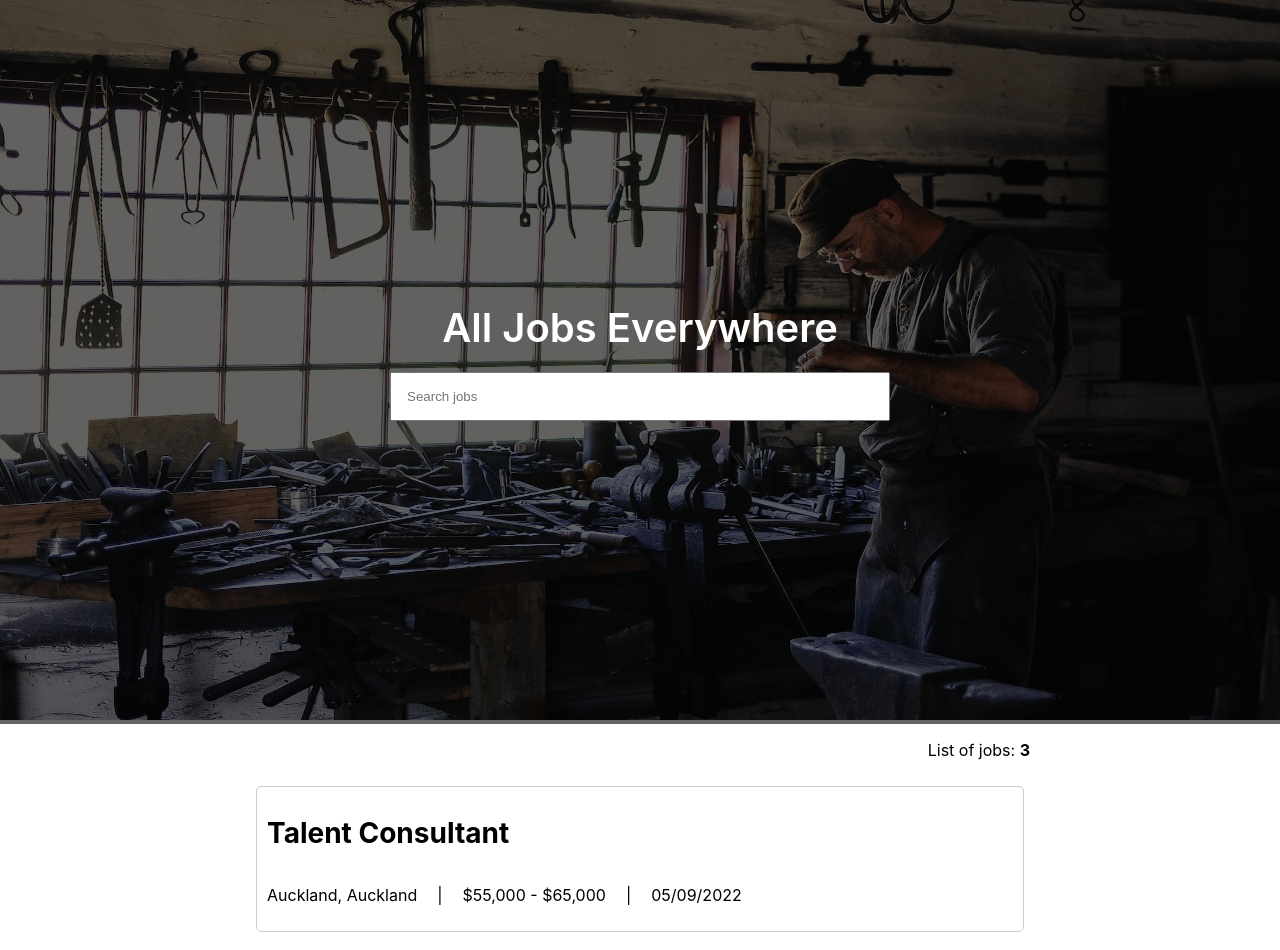
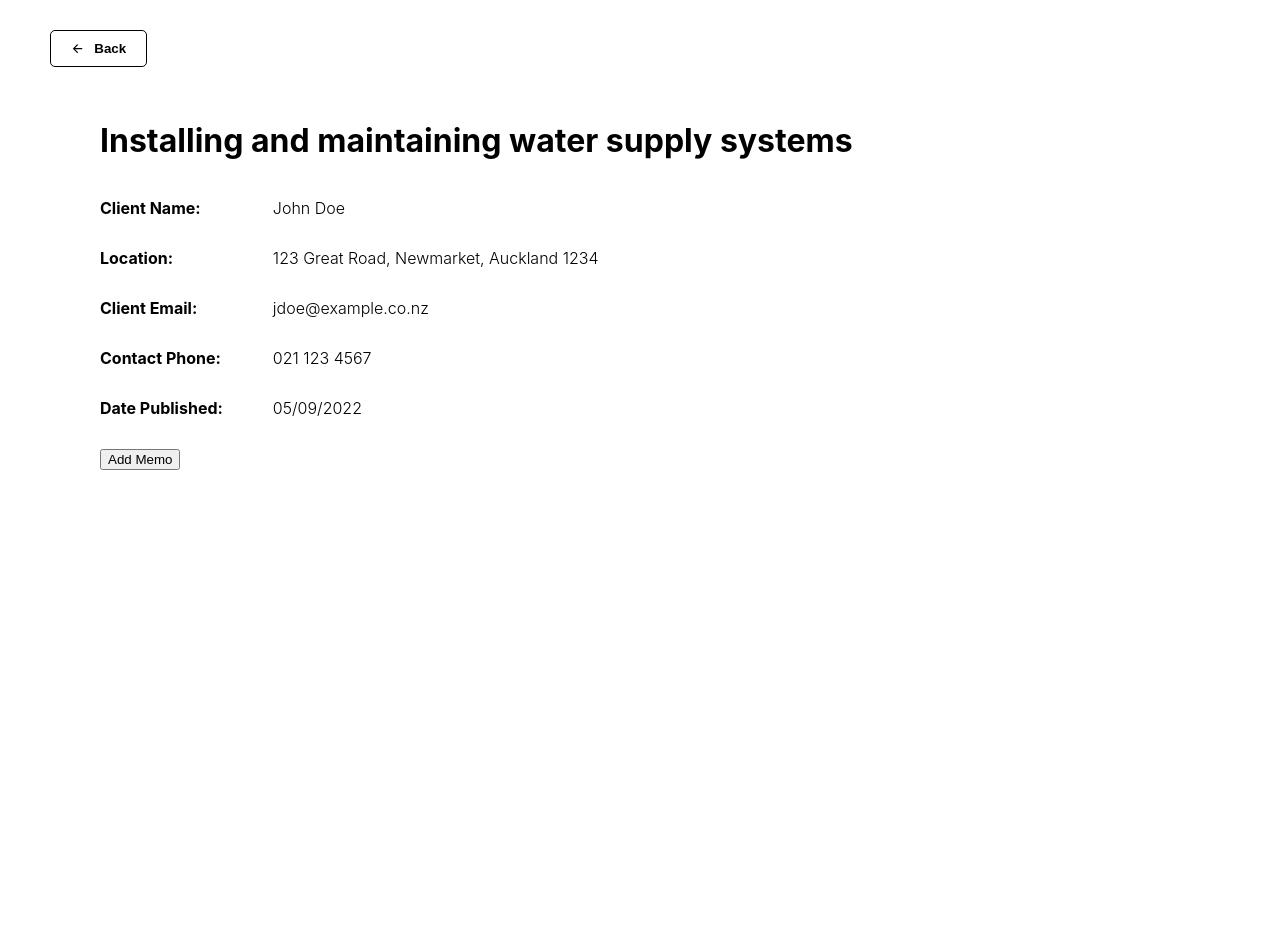
Before and after one commit to danielkim2711/react-tradie-jobs, a React (Create React App) app: page /4accb4a4-3052-4eba-9e25-3a04d202cc3c in a window 1280 px wide. Shown: the top 950 px of the page. After the commit the page ends 800 px from the top, so only its background shows below. Built offline with nearby package versions, Linux system fonts and the light colour scheme.

Commit message:
Create job component

```diff
--- a/package.json
+++ b/package.json
@@ -8,6 +8,8 @@
     "@testing-library/user-event": "^13.5.0",
     "react": "^18.2.0",
     "react-dom": "^18.2.0",
+    "react-icons": "^4.4.0",
+    "react-router-dom": "^6.3.0",
     "react-scripts": "5.0.1",
     "uuid": "^8.3.2",
     "web-vitals": "^2.1.4"
--- a/src/App.js
+++ b/src/App.js
@@ -1,11 +1,15 @@
-import Hero from './components/hero/hero.component';
-import CardList from './components/card-list/card-list.component';
+import { Routes, Route } from 'react-router-dom';
+
+import Home from './routes/home/home.component';
+import Job from './routes/job/job.component';
 
 function App() {
   return (
     <>
-      <Hero />
-      <CardList />
+      <Routes>
+        <Route path='/' element={<Home />} />
+        <Route path='/:jobId' element={<Job />} />
+      </Routes>
     </>
   );
 }
--- a/src/components/card/card.component.jsx
+++ b/src/components/card/card.component.jsx
@@ -1,17 +1,19 @@
+import { Link } from 'react-router-dom';
+
 import './card.styles.css';
 
 const Card = ({ job }) => {
   return (
-    <div className='card-container'>
+    <Link to={job.id} className='card-container'>
       <h1>{job.title}</h1>
       <div className='card-details'>
-        <p>{job.location}</p>
+        <p>{job.clientName}</p>
         <span>|</span>
-        <p>{job.salary}</p>
+        <p>{job.clientEmail}</p>
         <span>|</span>
         <p>{job.createdAt}</p>
       </div>
-    </div>
+    </Link>
   );
 };
 
--- a/src/components/hero/hero.component.jsx
+++ b/src/components/hero/hero.component.jsx
@@ -9,8 +9,11 @@ const Hero = () => {
       <div className='overlay'></div>
       <img src={backgroundImage} alt='job' className='hero-image' />
       <div className='hero-search-container'>
-        <h2 className='hero-title'>All Jobs Everywhere</h2>
-        <SearchBox className='hero-search-box' placeholder='Search jobs' />
+        <h2 className='hero-title'>Find and Manage Your Jobs</h2>
+        <SearchBox
+          className='hero-search-box'
+          placeholder='Search jobs by title'
+        />
       </div>
     </div>
   );
--- a/src/db.js
+++ b/src/db.js
@@ -4,36 +4,27 @@ const jobs = [
   {
     id: uuidv4(),
     status: ['scheduled', 'active', 'invoicing', 'to priced', 'completed'],
-    title: 'Talent Consultant',
-    location: 'Auckland, Auckland',
-    salary: '$55,000 - $65,000',
-    contactType: 'full',
-    contactName: 'John Doe',
-    contactEmail: 'jdoe@example.co.nz',
+    title: 'Install and maintain water supply systems',
+    clientName: 'John Doe',
+    clientEmail: 'jdoe@example.co.nz',
     contactPhone: '021 123 4567',
     createdAt: '05/09/2022',
   },
   {
     id: uuidv4(),
     status: ['scheduled', 'active', 'invoicing', 'to priced', 'completed'],
-    title: 'Shop Mechanic',
-    location: 'Hamilton, Waikato',
-    salary: '$22.00 - $24.00',
-    contactType: 'full',
-    contactName: 'John Doe',
-    contactEmail: 'jdoe@example.co.nz',
+    title: 'Repair washing machines and sinks',
+    clientName: 'John Doe',
+    clientEmail: 'jdoe@example.co.nz',
     contactPhone: '021 123 4567',
     createdAt: '04/09/2022',
   },
   {
     id: uuidv4(),
     status: ['scheduled', 'active', 'invoicing', 'to priced', 'completed'],
-    title: 'Commercial Carpenter',
-    location: 'Christchurch, Canterbury',
-    salary: '$22.00 - $32.00',
-    contactType: 'full',
-    contactName: 'John Doe',
-    contactEmail: 'jdoe@example.co.nz',
+    title: 'Install waste disposal and sanitary systems',
+    clientName: 'John Doe',
+    clientEmail: 'jdoe@example.co.nz',
     contactPhone: '021 123 4567',
     createdAt: '03/09/2022',
   },
--- a/src/index.css
+++ b/src/index.css
@@ -17,3 +17,8 @@ body {
   -webkit-font-smoothing: antialiased;
   -moz-osx-font-smoothing: grayscale;
 }
+
+a {
+  color: #000;
+  text-decoration: none;
+}
--- a/src/index.js
+++ b/src/index.js
@@ -1,5 +1,6 @@
 import React from 'react';
 import ReactDOM from 'react-dom/client';
+import { BrowserRouter } from 'react-router-dom';
 import './index.css';
 import App from './App';
 import reportWebVitals from './reportWebVitals';
@@ -7,7 +8,9 @@ import reportWebVitals from './reportWebVitals';
 const root = ReactDOM.createRoot(document.getElementById('root'));
 root.render(
   <React.StrictMode>
-    <App />
+    <BrowserRouter>
+      <App />
+    </BrowserRouter>
   </React.StrictMode>
 );
 
--- /dev/null
+++ b/src/routes/home/home.component.jsx
@@ -0,0 +1,13 @@
+import Hero from '../../components/hero/hero.component';
+import CardList from '../../components/card-list/card-list.component';
+
+const Home = () => {
+  return (
+    <>
+      <Hero />
+      <CardList />
+    </>
+  );
+};
+
+export default Home;
--- /dev/null
+++ b/src/routes/job/job.component.jsx
@@ -0,0 +1,44 @@
+import { Link, useParams } from 'react-router-dom';
+
+import jobs from '../../db';
+
+import Hero from '../../components/hero/hero.component';
+
+import { IoArrowBack } from 'react-icons/io5';
+import './job.styles.css';
+
+const Job = () => {
+  const { jobId } = useParams();
+
+  return (
+    <>
+      <div className='job-container'>
+        <Link to='/'>
+          <button className='btn-go-back'>
+            <IoArrowBack style={{ marginRight: '10px' }} /> Back
+          </button>
+        </Link>
+        <h1>Installing and maintaining water supply systems</h1>
+        <div className='job-description-container'>
+          <div className='job-description-left'>
+            <p>Client Name:</p>
+            <p>Location:</p>
+            <p>Client Email:</p>
+            <p>Contact Phone:</p>
+            <p>Date Published:</p>
+          </div>
+          <div className='job-description-right'>
+            <p>John Doe</p>
+            <p>123 Great Road, Newmarket, Auckland 1234</p>
+            <p>jdoe@example.co.nz</p>
+            <p>021 123 4567</p>
+            <p>05/09/2022</p>
+          </div>
+        </div>
+        <button>Add Memo</button>
+      </div>
+    </>
+  );
+};
+
+export default Job;
--- /dev/null
+++ b/src/routes/job/job.styles.css
@@ -0,0 +1,45 @@
+.btn-go-back {
+  position: absolute;
+  top: 10px;
+  left: 0;
+  display: flex;
+  justify-content: center;
+  align-items: center;
+  background-color: #fff;
+  border: 1px solid #000;
+  border-radius: 5px;
+  padding: 10px 20px;
+  margin: 20px 50px;
+  font-weight: 700;
+  cursor: pointer;
+}
+
+.btn-go-back:hover {
+  transform: scale(0.97);
+}
+
+.job-container {
+  position: relative;
+  padding: 100px;
+}
+
+.job-description-container {
+  display: flex;
+}
+
+.job-description-left {
+  margin-right: 50px;
+}
+
+.job-description-left p,
+.job-description-right p {
+  margin-bottom: 30px;
+}
+
+.job-description-left p {
+  font-weight: 700;
+}
+
+.job-description-right p {
+  font-weight: 300;
+}
```
Also changed, not shown: 1 other file (tests, documents, lock files or other folders).
